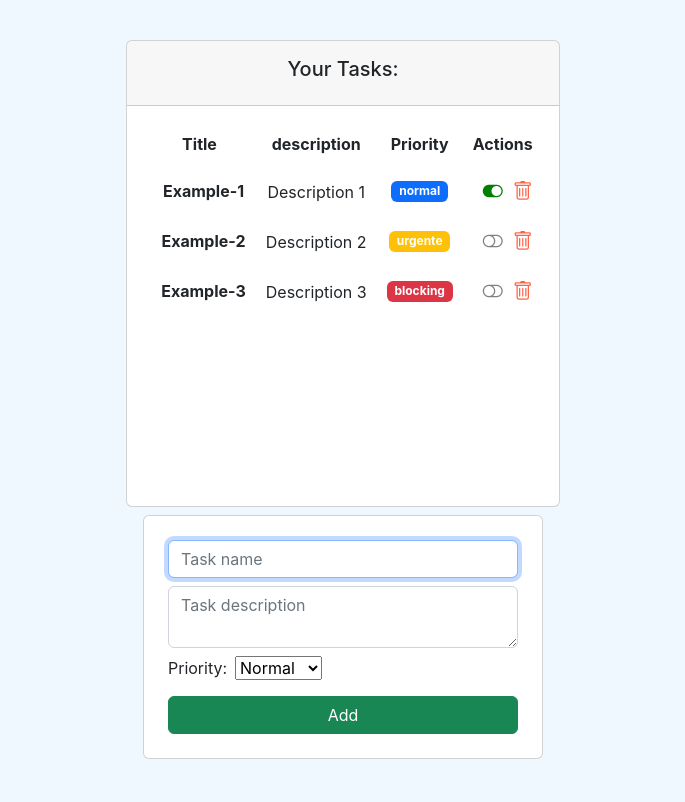
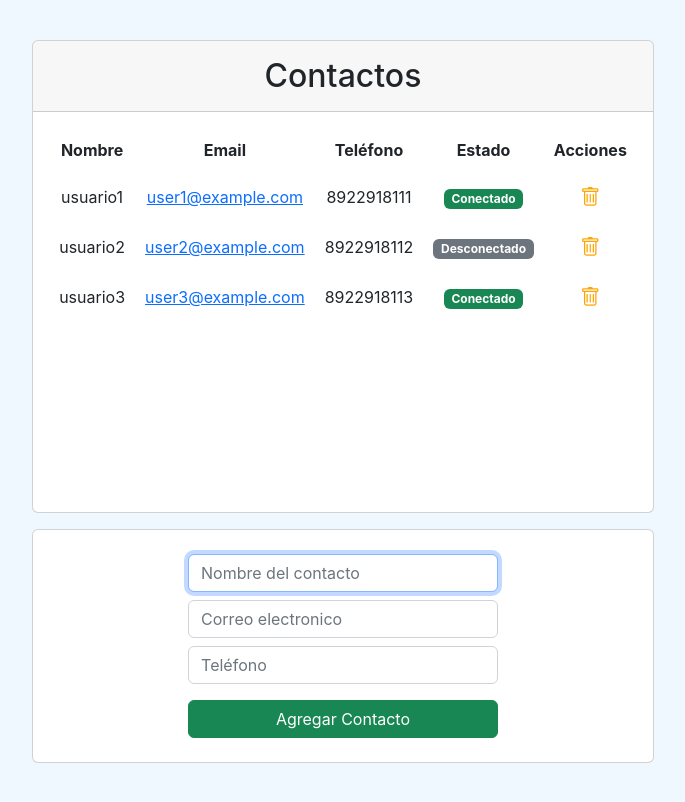
Before and after one commit to StivenAAmayaS/Aprendiendo-React-en-OB, a React (Create React App) app: page / in a window 1280 px wide. Shown: the whole page, without its empty margins (297-982 px from the left). Built offline with nearby package versions, Linux system fonts and the light colour scheme.

Commit message:
Solución de Ejercicios sesiones 7, 8, 9

```diff
--- a/src/App.js
+++ b/src/App.js
@@ -3,7 +3,7 @@ import TasklistComponent from './components/container/task_list';
 
 // import Greeting from './components/pure/greeting';
 // import GreetingF from './components/pure/greetingF';
-// import ContactListComponent from './components/container/ContactListComponent';
+import ContactListComponent from './components/container/ContactListComponent';
 // import { Ejemplo1 } from './hooks/ejemplo1';
 // import { Ejemplo2 } from './hooks/ejemplo2';
 // import MiComponenteContexto from './hooks/ejemplo3';
@@ -18,7 +18,6 @@ function App() {
       {/* <header className="App-header"> */}
       {/* <Greeting name="Stiven"></Greeting> */}
       {/* <GreetingF name="Stiven"/> */}
-      {/* <ContactListComponent></ContactListComponent> */}
 
       {/* Ejemplos de uso de Hooks */}
       {/* <Ejemplo1></Ejemplo1> */}
@@ -36,7 +35,10 @@ function App() {
       {/* Getion de eventos */}
       {/* <Father></Father> */}
 
-      <TasklistComponent></TasklistComponent>
+      {/* Ejercicio sesiones 7, 8 y 9 */}
+      <ContactListComponent></ContactListComponent>
+
+      {/* <TasklistComponent></TasklistComponent> */}
     </div>
   );
 }
--- a/src/components/container/ContactListComponent.jsx
+++ b/src/components/container/ContactListComponent.jsx
@@ -1,34 +1,90 @@
-import React, {useState} from "react";
+import React, { useState } from "react";
 import { Contact } from "../../models/contact_class";
 import ContactComponent from "../pure/Contact";
+import { ContactForm } from "../pure/forms/ContactForm";
 
-const ContactListComponent = (props) => {
-  const [connect, setConnect] = useState(true);
-
-  const defaultContact = new Contact(
-    "Stiven",
-    "Amaya",
-    "stivenasegura@gmail.com",
-    connect
+const ContactListComponent = () => {
+  const defaultContact1 = new Contact(
+    "usuario1",
+    "user1@example.com",
+    8922918111,
+    true
+  );
+  const defaultContact2 = new Contact(
+    "usuario2",
+    "user2@example.com",
+    8922918112,
+    false
+  );
+  const defaultContact3 = new Contact(
+    "usuario3",
+    "user3@example.com",
+    8922918113,
+    true
   );
 
+  const [contacts, setContacts] = useState([
+    defaultContact1,
+    defaultContact2,
+    defaultContact3,
+  ]);
 
-  const changeState = () => {
-    if(connect) {
-        setConnect(false)
-    } else {
-        setConnect(true)
-    }
+  const connectedUser = (contact) => {
+    const index = contacts.indexOf(contact);
+    const tempContacts = [...contacts];
+    tempContacts[index].isConected = !tempContacts[index].isConected;
+    setContacts(tempContacts);
+  };
+
+  const deleteContact = (contact) => {
+    const index = contacts.indexOf(contact);
+    const tempContacts = [...contacts];
+    tempContacts.splice(index, 1);
+    setContacts(tempContacts);
+  };
+
+  // eslint-disable-next-line
+  const addContact = (contact) => {
+    const tempContacts = [...contacts];
+    tempContacts.push(contact);
+    setContacts(tempContacts);
   }
 
   return (
-    <div>
-        <h1>Contacto</h1>
-        <hr/>
-        <ContactComponent contact={defaultContact} />
-        <button onClick={changeState}>Cambiar estado</button>
+    <div className="col-12">
+      <div className="card mb-3">
+        <div className="card-header p-3">
+          <h2 className="mb-0">Contactos</h2>
+        </div>
+        <div className="card-body" style={{ height: "400px", overflowY:"auto"}} >
+          <table>
+            <thead>
+              <tr>
+                <th scope="col">Nombre</th>
+                <th scope="col">Email</th>
+                <th scope="col">Teléfono</th>
+                <th scope="col">Estado</th>
+                <th scope="col">Acciones</th>
+              </tr>
+            </thead>
+            <tbody>
+              {contacts.map((contact, index) => {
+                return (
+                  <ContactComponent
+                    key={index}
+                    contact={contact}
+                    connected={connectedUser}
+                    remove={deleteContact}
+                  ></ContactComponent>
+                );
+              })}
+            </tbody>
+          </table>
+        </div>
+      </div>
+      <ContactForm add={addContact}></ContactForm>
     </div>
-  )
-}
+  );
+};
 
 export default ContactListComponent;
--- a/src/components/container/task_list.jsx
+++ b/src/components/container/task_list.jsx
@@ -79,8 +79,8 @@ const TasklistComponent = () => {
       <div className="col-12">
         <div className="card">
           {/* card header {title} */}
-          <div className="card-header p-3">
-            <h5>Your Tasks:</h5>
+          <div className="card-header p-3 d-flex">
+            <h5 className="mb-0">Your Tasks:</h5>
           </div>
           {/* card-body {content} */}
           <div
--- a/src/components/pure/Contact.jsx
+++ b/src/components/pure/Contact.jsx
@@ -1,20 +1,81 @@
-import React from 'react'
-import PropTypes from 'prop-types'
-import { Contact } from '../../models/contact_class'
+import React from "react";
+import PropTypes from "prop-types";
+import { Contact } from "../../models/contact_class";
 
-const ContactComponent = ({contact}) => {
+const ContactComponent = ({ contact, connected, remove }) => {
+  const contactIsConnect = () => {
+    if (contact.isConected) {
+      return (
+        <span
+          onClick={() => connected(contact)}
+          className="badge bg-success"
+          style={{ cursor: "pointer" }}
+        >
+          Conectado
+        </span>
+      );
+    } else {
+      return (
+        <span
+          onClick={() => connected(contact)}
+          className="badge bg-secondary"
+          style={{ cursor: "pointer" }}
+        >
+          Desconectado
+        </span>
+      );
+    }
+  };
+
   return (
-    <div>
-        <span><b>Nombre:</b> {contact.first_name}</span><br />
-        <span><b>Apellido:</b> {contact.last_name}</span><br />
-        <span><b>Email:</b> {contact.email}</span><br />
-        <span><b>Estado:</b> {contact.isConected ? 'Contacto en línea' : 'Contacto No Disponible' }</span><br />
-    </div>
-  )
-}
+    <tr>
+      <td>
+        <span>{contact.name}</span>
+      </td>
+      <td>
+        <span>
+          <a href={`mailto:${contact.email}`}>{contact.email}</a>
+        </span>
+      </td>
+      <td>
+        <span>{contact.mobile}</span>
+      </td>
+      <td>{contactIsConnect()}</td>
+      <td>
+        <i
+          onClick={() => remove(contact)}
+          className="bi-trash"
+          style={{ color: "orange", fontSize: "20px", cursor: "pointer" }}
+        ></i>
+      </td>
+    </tr>
+
+    // <div>
+    //   <span>
+    //     <b>Nombre:</b> {contact.first_name}
+    //   </span>
+    //   <br />
+    //   <span>
+    //     <b>Apellido:</b> {contact.last_name}
+    //   </span>
+    //   <br />
+    //   <span>
+    //     <b>Email:</b> {contact.email}
+    //   </span>
+    //   <br />
+    //   <span>
+    //     <b>Estado:</b>{" "}
+    //     {contact.isConected ? "Contacto en línea" : "Contacto No Disponible"}
+    //   </span>
+    //   <br />
+    // </div>
+  );
+};
 
 ContactComponent.propTypes = {
-    contact: PropTypes.instanceOf(Contact),
-}
+  contact: PropTypes.instanceOf(Contact),
+  connected: PropTypes.func.isRequired,
+  remove: PropTypes.func.isRequired,
+};
 
-export default ContactComponent
+export default ContactComponent;
--- /dev/null
+++ b/src/components/pure/forms/ContactForm.jsx
@@ -0,0 +1,57 @@
+import React, { useRef } from "react";
+import PropTypes from "prop-types";
+import { Contact } from "../../../models/contact_class";
+
+export const ContactForm = ({ add }) => {
+  const nameRef = useRef("");
+  const emailRef = useRef("");
+  const mobileRef = useRef(0);
+
+  function addContact(e) {
+    e.preventDefault();
+    const newContact = new Contact(
+      nameRef.current.value,
+      emailRef.current.value,
+      mobileRef.current.value,
+      false
+    );
+    add(newContact);
+  }
+
+  return (
+    <form onSubmit={addContact} className="card d-flex pt-4 pb-4">
+      <div className="d-flex flex-column align-items-center gap-3">
+        <div className="d-flex flex-column gap-2 w-50">
+          <input
+            type="text"
+            className="form-control"
+            id="inputName"
+            ref={nameRef}
+            placeholder="Nombre del contacto"
+            required
+            autoFocus
+          />
+          <input
+            type="email"
+            className="form-control"
+            id="inputEmail"
+            ref={emailRef}
+            placeholder="Correo electronico"
+            required
+          />
+          <input
+            type="number"
+            className="form-control"
+            id="inputMobile"
+            ref={mobileRef}
+            placeholder="Teléfono"
+            required
+          />
+        </div>
+        <button type="submit" className="btn btn-success w-50">
+          Agregar Contacto
+        </button>
+      </div>
+    </form>
+  );
+};
--- a/src/models/contact_class.js
+++ b/src/models/contact_class.js
@@ -1,13 +1,13 @@
 export class Contact {
-    first_name = '';
-    last_name = '';
+    name = '';
     email = '';
+    mobile = 0;
     isConected = false;
 
-    constructor(first_name, last_name, email, isConected) {
-        this.first_name = first_name;
-        this.last_name = last_name;
+    constructor(name, email, mobile, isConected) {
+        this.name = name;
         this.email = email;
+        this.mobile = mobile;
         this.isConected = isConected;
     }
 }
```
